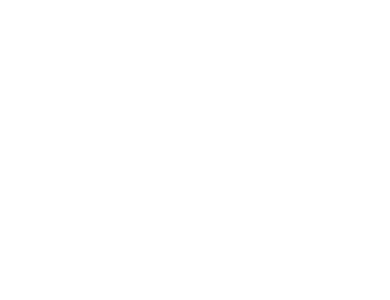
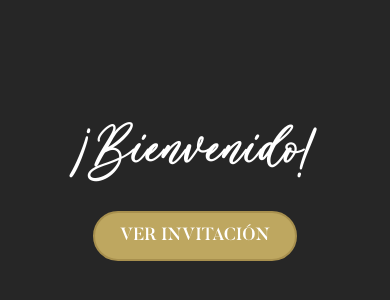
Before and after one commit to luisdavidwww/Rafael-Norevbis, a React (Vite) app: page /ListaInvitados in a window 390 px wide. Before the commit this address had no page. Shown: the part 250-550 px from the top of the page. Built offline with nearby package versions, Linux system fonts and the light colour scheme.

Commit message:
Actualización de musica

```diff
--- a/src/App.jsx
+++ b/src/App.jsx
@@ -1,13 +1,70 @@
+import { useRef, useState } from "react";
 import AppRoute from "./routes/AppRoute";
-import  "./app.css";
-import  "./fonts/fonts.css";
+import "./app.css";
+import "./fonts/fonts.css";
+
 function App() {
+  const audioRef = useRef(null);
+  const [showModal, setShowModal] = useState(true); // Mostrar modal al inicio
+
+  const handleStart = () => {
+    if (audioRef.current) {
+      audioRef.current.play().catch(() => console.log("Click manual requerido"));
+    }
+    setShowModal(false); // Oculta la ventana
+  };
 
   return (
     <>
+      {/* 🎶 Música de fondo */}
+      <audio ref={audioRef} loop>
+        <source src="/music/La Gloria de Dios (Piano Instrumental) - Ánesi Sounds.mp3" type="audio/mpeg" />
+      </audio>
+
+      {/* Modal de bienvenida */}
+      {showModal && (
+        <div
+          style={{
+            position: "fixed",
+            top: 0,
+            left: 0,
+            width: "100vw",
+            height: "100vh",
+            backgroundColor: "rgba(0,0,0,0.85)",
+            display: "flex",
+            justifyContent: "center",
+            alignItems: "center",
+            fontFamily: 'Butler_Medium',
+            letterSpacing:'1.5px',
+            zIndex: 9999,
+            color: "#fff",
+            flexDirection: "column",
+            textAlign: "center",
+            padding: "0px"
+          }}
+        >
+          <h1 style={{ marginBottom: "20px", fontSize: "2.52rem", fontFamily: 'Romantic_Lovely', }}>¡Bienvenido!</h1>
+          <button
+            onClick={handleStart}
+            style={{
+              padding: "12px 25px",
+              fontSize: "1.1rem",
+              border:"2px solid #A8904E ",
+              backgroundColor: "#BEA760",
+              fontFamily: 'Butler_Medium',
+              color: "#fff",
+              borderRadius: "50px",
+              cursor: "pointer"
+            }}
+          >
+            VER INVITACIÓN
+          </button>
+        </div>
+      )}
+
       <AppRoute />
     </>
-  )
+  );
 }
 
 export default App;
--- a/src/components/Style.css
+++ b/src/components/Style.css
@@ -969,4 +969,24 @@
       .slick-dots li.slick-active button:before {
         color: rgb(10, 65, 87) !important;  /* También blanco o usa otro color si quieres destacar */
       }
+
+
+
+
+        .contenedor__ig{
+    display: flex;
+    position: absolute;
+    top:92%
+  }
+  .contenedor__ig_p{
+    font-family: 'Romantic_Lovely';
+    text-decoration: none;
+    padding: 0px;
+    margin: 0px;
+        font-weight: 500;
+        letter-spacing: 2px;
+        font-size: 1.1rem;
+        color: #ffffff;
+  }
+
     }
```
Also changed, not shown: 1 other file (tests, documents, lock files or other folders).
